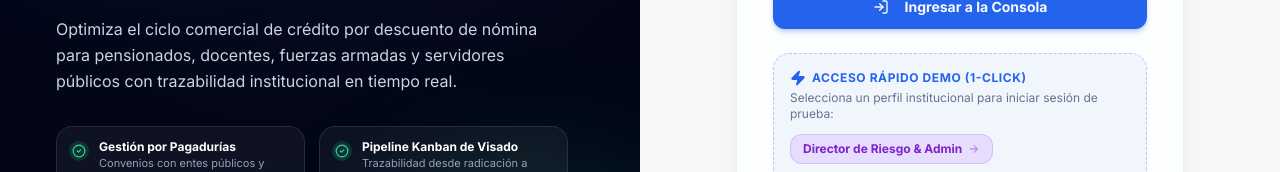
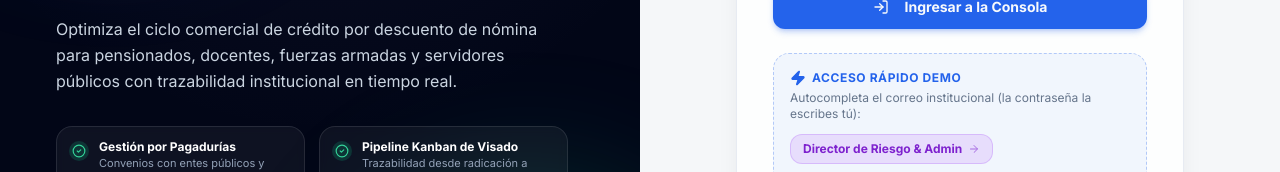
Before and after one commit to gerson0527/CRM-CREDITOS, a Next.js app: page /login in a window 1280 px wide. Shown: the part 387-559 px from the top of the page. Built offline with nearby package versions, Linux system fonts and the light colour scheme; no server answers.

Commit message:
security: remove hardcoded demo password (login quick-access now email-only) + sanitize admin seed

```diff
--- a/app/login/page.tsx
+++ b/app/login/page.tsx
@@ -98,12 +98,12 @@ export default function LoginPage() {
     }
   };
 
-  const DEMO_PASSWORD = 'Credi123456!';
-
+  // Los accesos rápidos solo autocompletan el correo (solo desarrollo).
+  // La contraseña SIEMPRE la escribe el usuario: nunca hardcodear
+  // credenciales en el cliente, el repo es público.
   const handleQuickAccess = (emailVal: string) => {
     setEmail(emailVal);
-    setPassword(DEMO_PASSWORD);
-    loginWithCredentials(emailVal, DEMO_PASSWORD);
+    setPassword('');
   };
 
   const handleSubmit = async (e: FormEvent) => {
@@ -294,10 +294,10 @@ export default function LoginPage() {
               <div className="mt-6 rounded-2xl border border-dashed border-primary/30 bg-primary/5 p-4">
                 <div className="flex items-center gap-1.5 text-xs font-bold uppercase tracking-wider text-primary">
                   <Zap className="h-4 w-4 fill-primary text-primary" />
-                  <span>Acceso Rápido Demo (1-Click)</span>
+                  <span>Acceso Rápido Demo</span>
                 </div>
                 <p className="mt-1 text-xs text-muted-foreground">
-                  Selecciona un perfil institucional para iniciar sesión de prueba:
+                  Autocompleta el correo institucional (la contraseña la escribes tú):
                 </p>
                 <div className="mt-3 flex flex-wrap gap-2">
                   {Object.entries(DEMO_ACCOUNTS).map(([demoEmail, u]) => (
```
Also changed, not shown: 1 other file (tests, documents, lock files or other folders).
